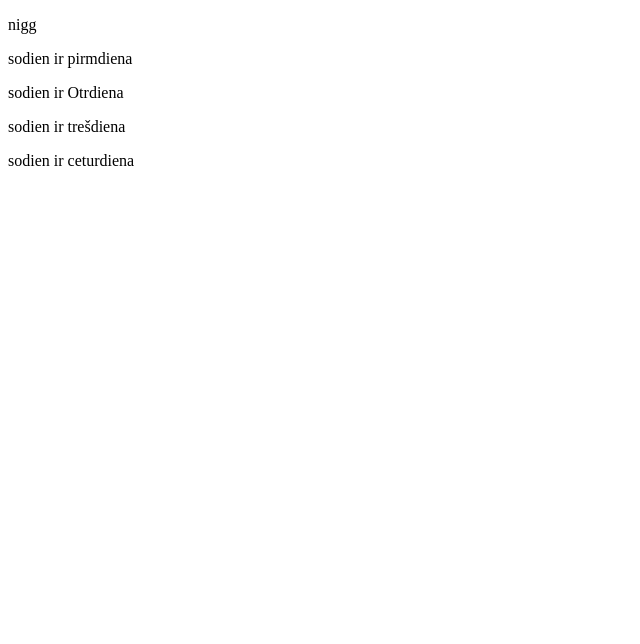
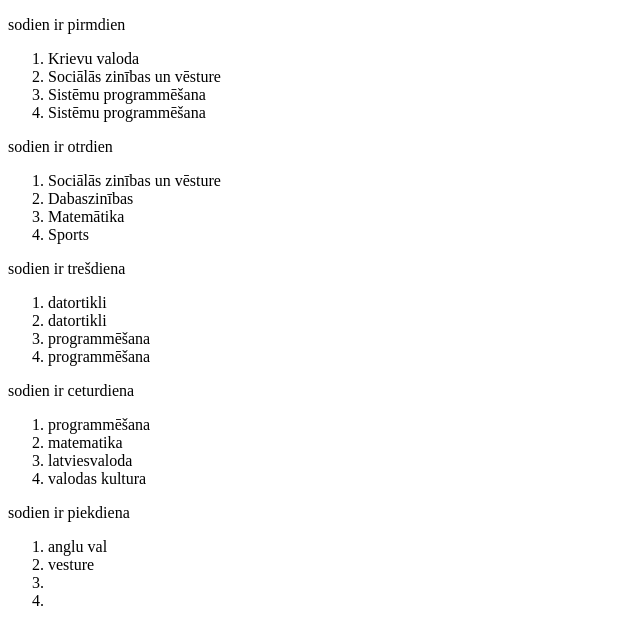
Before and after one commit to eaterz/stundu-saraksts, a React (Vite) app: page / in a window 1280 px wide. Shown: the top 644 px of the page, without its empty margins (0-640 px from the left). Built offline with nearby package versions, Linux system fonts and the light colour scheme.

Commit message:
izmainas

```diff
--- a/src/App.jsx
+++ b/src/App.jsx
@@ -1,13 +1,38 @@
 import Day from "./Day";
 
 function App() {
+  const pirmdienStundas = [
+    "Krievu valoda	",
+    "Sociālās zinības un vēsture",
+    "Sistēmu programmēšana",
+    "Sistēmu programmēšana",
+  ];
+  const otrdienStundas = [
+    "Sociālās zinības un vēsture",
+    "Dabaszinības	",
+    "Matemātika	",
+    "Sports",
+  ];
+  const tresdienasStundas = [
+    "datortikli",
+    "datortikli",
+    "programmēšana",
+    "programmēšana",
+  ];
+  const ceturdienasStundas = [
+    "programmēšana",
+    "matematika",
+    "latviesvaloda",
+    "valodas kultura",
+  ];
+  const piekdienStundas = ["anglu val", "vesture", " ", " "];
   return (
     <>
-      <p>nigg</p>
-      <Day nosaukums="pirmdiena" />
-      <Day nosaukums="Otrdiena" />
-      <Day nosaukums="trešdiena" />
-      <Day nosaukums="ceturdiena" />
+      <Day nosaukums="pirmdien" stundas={pirmdienStundas} />
+      <Day nosaukums="otrdien" stundas={otrdienStundas} />
+      <Day nosaukums="trešdiena" stundas={tresdienasStundas} />
+      <Day nosaukums="ceturdiena" stundas={ceturdienasStundas} />
+      <Day nosaukums="piekdiena" stundas={piekdienStundas} />
     </>
   );
 }
--- a/src/Day.jsx
+++ b/src/Day.jsx
@@ -1,7 +1,15 @@
+import Stunda from "./stundas";
+
 function Day(props) {
   return (
     <>
       <p>sodien ir {props.nosaukums}</p>
+      <ol>
+        <Stunda name={props.stundas[0]} />
+        <Stunda name={props.stundas[1]} />
+        <Stunda name={props.stundas[2]} />
+        <Stunda name={props.stundas[3]} />
+      </ol>
     </>
   );
 }
--- /dev/null
+++ b/src/Stundas.jsx
@@ -0,0 +1,8 @@
+function Stundas(props) {
+  return (
+    <>
+      <li>{props.name}</li>
+    </>
+  );
+}
+export default Stundas;
```
